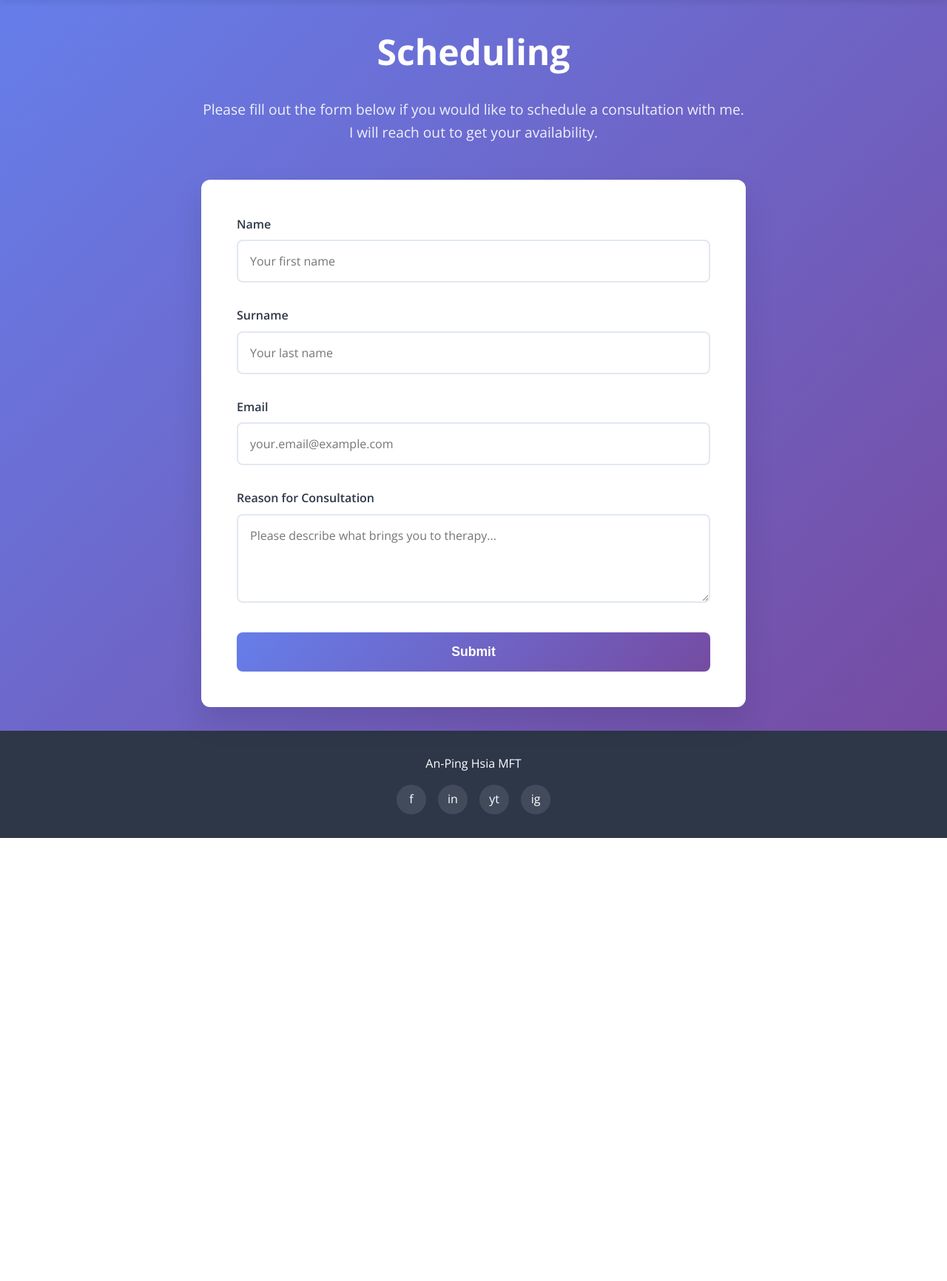
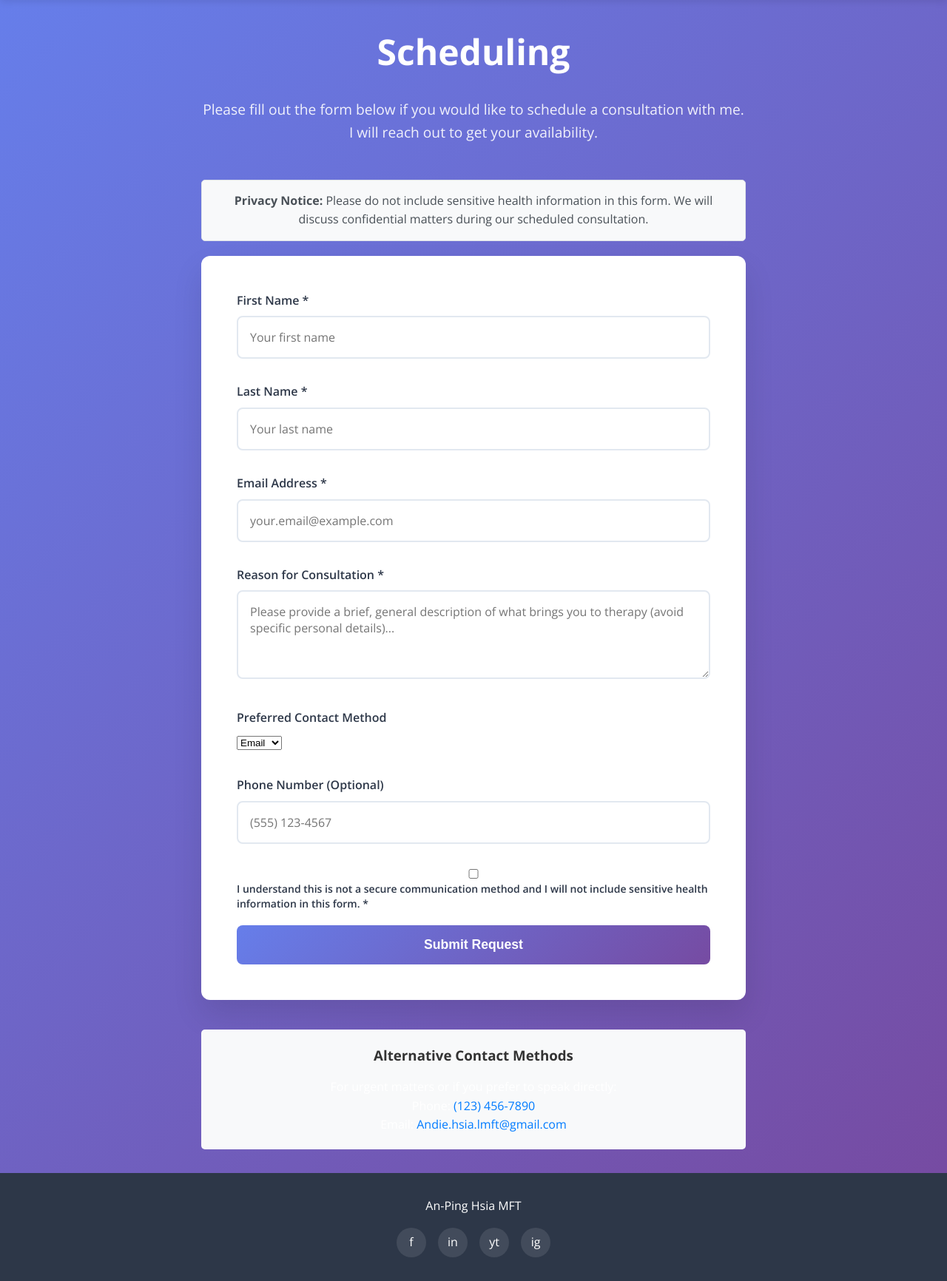
Before and after one commit to kevjou/andiehsialmft, a Django app: page /scheduling/ in a window 1280 px wide. Shown: the part 70-1802 px from the top of the page at 74% size. Before the commit the page ends 1203 px from the top, so only its background shows below. Run offline with Django 5.2, Linux system fonts and the light colour scheme.

Commit message:
Update views

```diff
--- a/clinical_scheduler/config/settings/development.py
+++ b/clinical_scheduler/config/settings/development.py
@@ -161,3 +161,5 @@ EMAIL_USE_TLS = env('EMAIL_USE_TLS', default=True, cast=bool)
 EMAIL_HOST_USER = env('EMAIL_HOST_USER', default='')
 EMAIL_HOST_PASSWORD = env('EMAIL_HOST_PASSWORD', default='')
 DEFAULT_FROM_EMAIL = env('DEFAULT_FROM_EMAIL', default='noreply@andiehsialmft.com')
+
+CONTACT_EMAIL = 'Andie.hsia.lfmt@gmail.com'
--- a/therapy/templates/therapy/scheduling.html
+++ b/therapy/templates/therapy/scheduling.html
@@ -8,35 +8,169 @@
         <h1 class="scheduling-title">Scheduling</h1>
         <p class="scheduling-subtitle">Please fill out the form below if you would like to schedule a consultation with me. I will reach out to get your availability.</p>
 
+        <!-- Privacy Notice -->
+        <div class="privacy-notice">
+            <p><strong>Privacy Notice:</strong> Please do not include sensitive health information in this form. We will discuss confidential matters during our scheduled consultation.</p>
+        </div>
+
+        <!-- Display messages -->
+        {% if messages %}
+            <div class="messages">
+                {% for message in messages %}
+                    <div class="message message-{{ message.tags }}">
+                        {{ message }}
+                    </div>
+                {% endfor %}
+            </div>
+        {% endif %}
+
         <div class="scheduling-form">
             <form method="post" action="{% url 'therapy:submit_appointment' %}">
                 {% csrf_token %}
 
                 <div class="form-group">
-                    <label for="name">Name</label>
-                    <input type="text" id="name" name="name" placeholder="Your first name" required>
+                    <label for="name">First Name *</label>
+                    <input type="text" id="name" name="name" placeholder="Your first name" required
+                           value="{{ request.POST.name|default:'' }}">
                 </div>
 
                 <div class="form-group">
-                    <label for="surname">Surname</label>
-                    <input type="text" id="surname" name="surname" placeholder="Your last name" required>
+                    <label for="surname">Last Name *</label>
+                    <input type="text" id="surname" name="surname" placeholder="Your last name" required
+                           value="{{ request.POST.surname|default:'' }}">
                 </div>
 
                 <div class="form-group">
-                    <label for="email">Email</label>
-                    <input type="email" id="email" name="email" placeholder="your.email@example.com" required>
+                    <label for="email">Email Address *</label>
+                    <input type="email" id="email" name="email" placeholder="your.email@example.com" required
+                           value="{{ request.POST.email|default:'' }}">
                 </div>
 
                 <div class="form-group">
-                    <label for="reason">Reason for Consultation</label>
-                    <textarea id="reason" name="reason" placeholder="Please describe what brings you to therapy..." required></textarea>
+                    <label for="reason">Reason for Consultation *</label>
+                    <textarea id="reason" name="reason"
+                              placeholder="Please provide a brief, general description of what brings you to therapy (avoid specific personal details)..."
+                              required>{{ request.POST.reason|default:'' }}</textarea>
                 </div>
 
-                <button type="submit" class="submit-btn">Submit</button>
+                <!-- Optional: Add preferred contact method -->
+                <div class="form-group">
+                    <label for="preferred_contact">Preferred Contact Method</label>
+                    <select id="preferred_contact" name="preferred_contact">
+                        <option value="email">Email</option>
+                        <option value="phone">Phone</option>
+                    </select>
+                </div>
+
+                <!-- Optional: Add phone field -->
+                <div class="form-group">
+                    <label for="phone">Phone Number (Optional)</label>
+                    <input type="tel" id="phone" name="phone" placeholder="(555) 123-4567"
+                           value="{{ request.POST.phone|default:'' }}">
+                </div>
+
+                <!-- Consent checkbox -->
+                <div class="form-group consent-group">
+                    <label class="checkbox-label">
+                        <input type="checkbox" name="consent" required>
+                        <span class="checkmark"></span>
+                        I understand this is not a secure communication method and I will not include sensitive health information in this form. *
+                    </label>
+                </div>
+
+                <button type="submit" class="submit-btn">Submit Request</button>
             </form>
+        </div>
+
+        <!-- Additional contact info -->
+        <div class="contact-info">
+            <h3>Alternative Contact Methods</h3>
+            <p>For urgent matters or if you prefer to speak directly:</p>
+            <p>Phone: <a href="tel:+1234567890">(123) 456-7890</a></p>
+            <p>Email: <a href="mailto:Andie.hsia.lmft@gmail.com">Andie.hsia.lmft@gmail.com</a></p>
         </div>
     </div>
 </section>
+{% endblock %}
+
+{% block extra_css %}
+<style>
+.privacy-notice {
+    background-color: #f8f9fa;
+    border: 1px solid #dee2e6;
+    border-radius: 5px;
+    padding: 15px;
+    margin-bottom: 20px;
+    color: #495057;
+}
+
+.messages {
+    margin-bottom: 20px;
+}
+
+.message {
+    padding: 12px 15px;
+    border-radius: 5px;
+    margin-bottom: 10px;
+}
+
+.message-success {
+    background-color: #d4edda;
+    border: 1px solid #c3e6cb;
+    color: #155724;
+}
+
+.message-error {
+    background-color: #f8d7da;
+    border: 1px solid #f5c6cb;
+    color: #721c24;
+}
+
+.message-warning {
+    background-color: #fff3cd;
+    border: 1px solid #ffeaa7;
+    color: #856404;
+}
+
+.consent-group {
+    margin: 20px 0;
+}
+
+.checkbox-label {
+    display: flex;
+    align-items: flex-start;
+    cursor: pointer;
+    font-size: 14px;
+    line-height: 1.4;
+}
+
+.checkbox-label input[type="checkbox"] {
+    margin-right: 10px;
+    margin-top: 2px;
+}
+
+.contact-info {
+    margin-top: 40px;
+    padding: 20px;
+    background-color: #f8f9fa;
+    border-radius: 5px;
+    text-align: center;
+}
+
+.contact-info h3 {
+    margin-bottom: 15px;
+    color: #333;
+}
+
+.contact-info a {
+    color: #007bff;
+    text-decoration: none;
+}
+
+.contact-info a:hover {
+    text-decoration: underline;
+}
+</style>
 {% endblock %}
 
 {% block extra_js %}
@@ -47,6 +181,24 @@ document.addEventListener('DOMContentLoaded', function() {
     if (navbar) {
         navbar.classList.add('not-sticky');
     }
+
+    // Auto-scroll to messages if they exist
+    const messages = document.querySelector('.messages');
+    if (messages) {
+        messages.scrollIntoView({ behavior: 'smooth', block: 'center' });
+    }
+
+    // Form validation
+    const form = document.querySelector('form');
+    const consentCheckbox = document.querySelector('input[name="consent"]');
+
+    form.addEventListener('submit', function(e) {
+        if (!consentCheckbox.checked) {
+            e.preventDefault();
+            alert('Please acknowledge the privacy notice by checking the consent box.');
+            consentCheckbox.focus();
+        }
+    });
 });
 </script>
 {% endblock %}
--- a/therapy/views.py
+++ b/therapy/views.py
@@ -35,10 +35,26 @@ def submit_appointment(request):
             surname = request.POST.get('surname', '').strip()
             email = request.POST.get('email', '').strip()
             reason = request.POST.get('reason', '').strip()
+            phone = request.POST.get('phone', '').strip()
+            preferred_contact = request.POST.get('preferred_contact', '').strip()
+            consent = request.POST.get('consent', '').strip()
 
             # Validate required fields
             if not all([name, surname, email, reason]):
                 messages.error(request, 'All fields are required.')
+                return redirect('therapy:scheduling')
+
+            if not consent:
+                messages.error(request, 'Please check the box to agree to the privacy policy.')
+                return redirect('therapy:scheduling')
+
+            # Validate email format
+            from django.core.validators import validate_email
+            from django.core.exceptions import ValidationError
+            try:
+                validate_email(email)
+            except ValidationError:
+                messages.error(request, 'Please enter a valid email address.')
                 return redirect('therapy:scheduling')
 
             # Create appointment request
@@ -49,32 +65,76 @@ def submit_appointment(request):
                 reason=reason
             )
 
-            # Send email notification (optional)
+            # Send email notification to therapist
             try:
+                # Email to therapist
+                therapist_subject = f'New Appointment Request from {name} {surname}'
+                therapist_message = f"""
+NOTICE: This communication may contain sensitive information. Please handle securely.
+
+New appointment request received:
+
+Name: {name} {surname}
+Email: {email}
+Reason for appointment: {reason}
+
+Submission Date: {appointment.created_at.strftime('%B %d, %Y at %I:%M %p')}
+
+Please respond to the client at your earliest convenience.
+
+---
+This is an automated message from your website contact form.
+                """
+
                 send_mail(
-                    subject=f'New Appointment Request from {name} {surname}',
-                    message=f"""
-                    New appointment request received:
+                    subject=therapist_subject,
+                    message=therapist_message,
+                    from_email=settings.DEFAULT_FROM_EMAIL,
+                    recipient_list=['Andie.hsia.lmft@gmail.com'],
+                    fail_silently=False,
+                )
 
-                    Name: {name} {surname}
-                    Email: {email}
-                    Reason: {reason}
+                # Optional: Send confirmation email to client
+                client_subject = 'Appointment Request Received - Andie Hsia, LMFT'
+                client_message = f"""
+Dear {name},
 
-                    Please respond to the client at your earliest convenience.
-                    """,
+Thank you for your interest in therapy services. I have received your appointment request and will respond within 24-48 hours to discuss scheduling and next steps.
+
+IMPORTANT PRIVACY NOTICE: Please do not reply to this email with sensitive health information. We will discuss confidential matters during our scheduled consultation.
+
+If you have any urgent concerns, please contact me directly at [phone number] or seek immediate assistance from your healthcare provider or emergency services if needed.
+
+Best regards,
+Andie Hsia, LMFT
+
+---
+This is an automated confirmation message.
+                """
+
+                send_mail(
+                    subject=client_subject,
+                    message=client_message,
                     from_email=settings.DEFAULT_FROM_EMAIL,
-                    recipient_list=['anpinghsia@andiehsialmft.com'],  # Replace with actual email
-                    fail_silently=True,
+                    recipient_list=[email],
+                    fail_silently=True,  # Don't fail if client email fails
                 )
+
             except Exception as e:
                 print(f"Email sending failed: {e}")
+                # Still show success to user even if email fails
+                messages.warning(request,
+                    'Your appointment request was saved, but there was an issue sending the notification email. '
+                    'I will still receive your request and respond soon.')
+                return redirect('therapy:scheduling')
 
             messages.success(request,
-                             'Thank you for your submission! I will reach out to you soon to discuss scheduling.')
+                             'Thank you for your submission! I will reach out to you within 24-48 hours to discuss scheduling.')
             return redirect('therapy:scheduling')
 
         except Exception as e:
-            messages.error(request, 'An error occurred. Please try again.')
+            print(f"Error in submit_appointment: {e}")
+            messages.error(request, 'An error occurred while processing your request. Please try again or contact me directly.')
             return redirect('therapy:scheduling')
 
     return redirect('therapy:scheduling')
```
